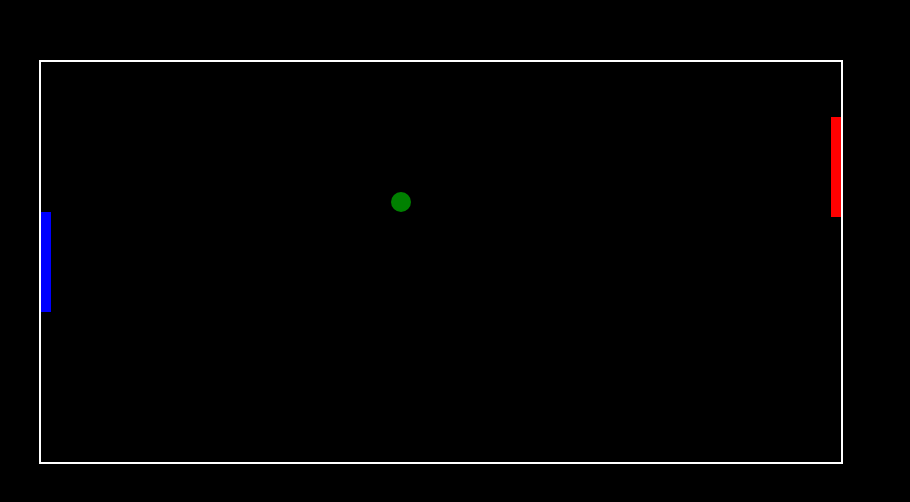
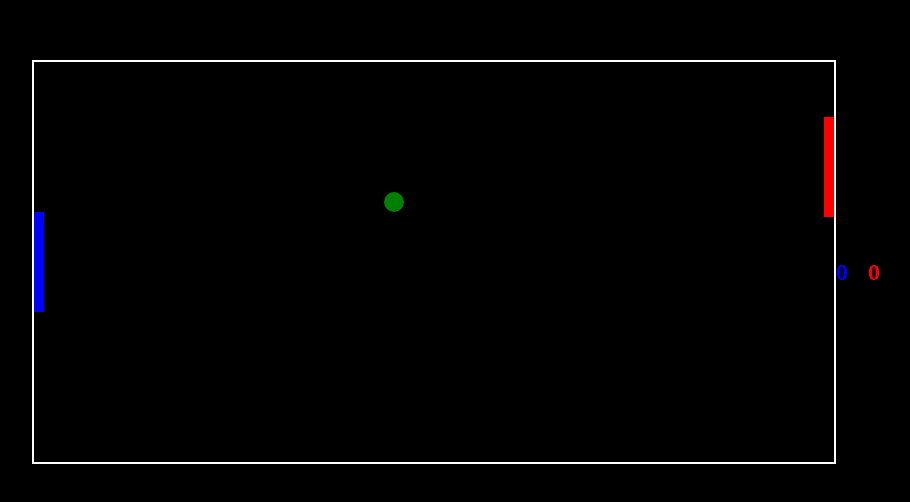
Before and after one commit to gamers145/Techathon, a plain HTML site: page Push_pong/player vs CPU/index.html in a window 1280 px wide. Shown: the part 138-640 px from the top of the page, without its empty margins (184-1094 px from the left). Drawn offline with Linux system fonts and the light colour scheme.

Commit message:
Update styles.css

```diff
--- a/Push_pong/player vs CPU/styles.css
+++ b/Push_pong/player vs CPU/styles.css
@@ -6,6 +6,21 @@
     margin: 0;
     background-color: #000000;
 }
+
 canvas {
     border: 2px solid #ffffff;
 }
+
+#score {
+    font-size: 24px;
+    font-weight: bold;
+    margin-top: 20px;
+}
+
+#playerScore {
+    color: blue;
+}
+
+#computerScore {
+    color: red;
+}
```
